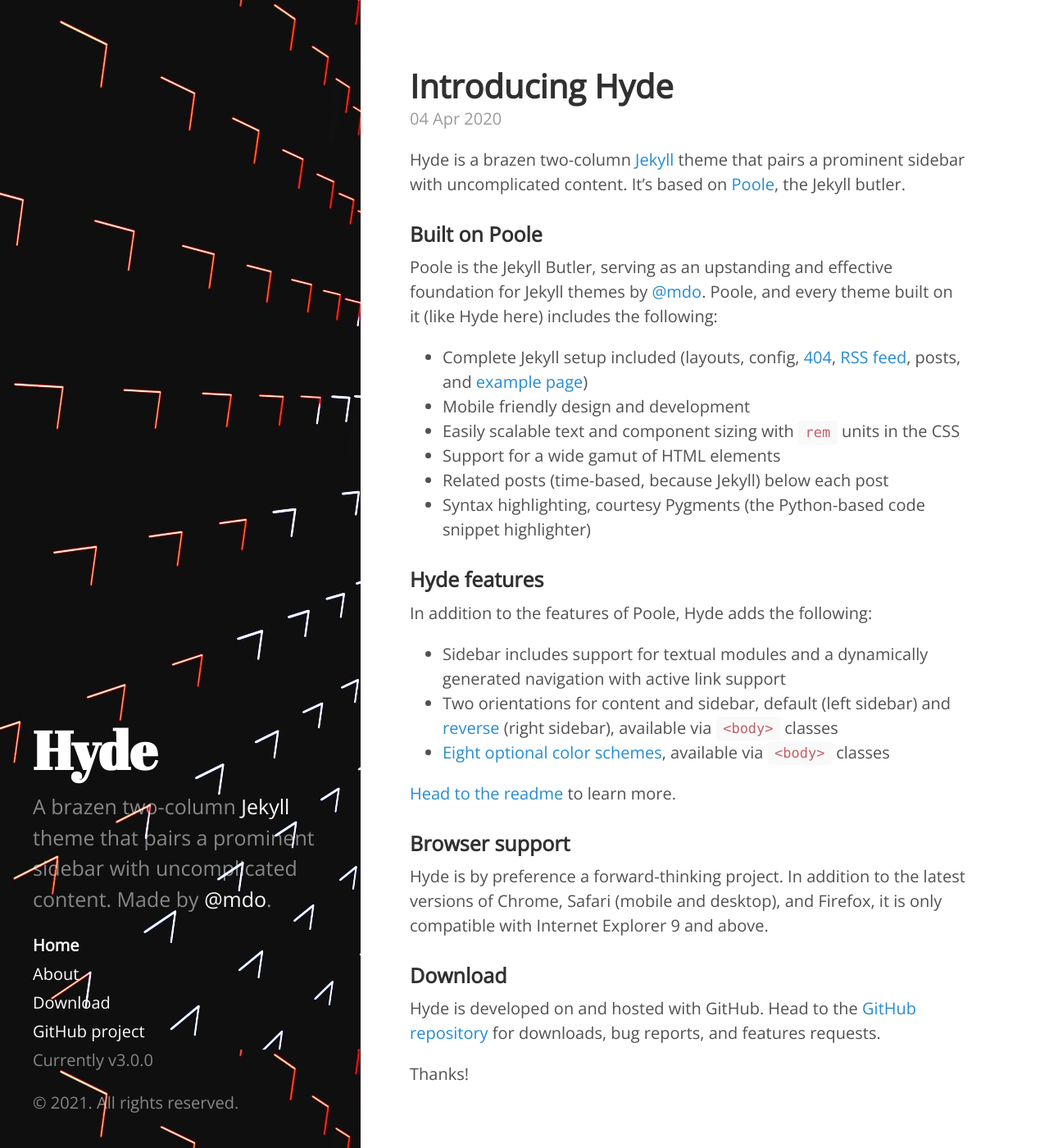
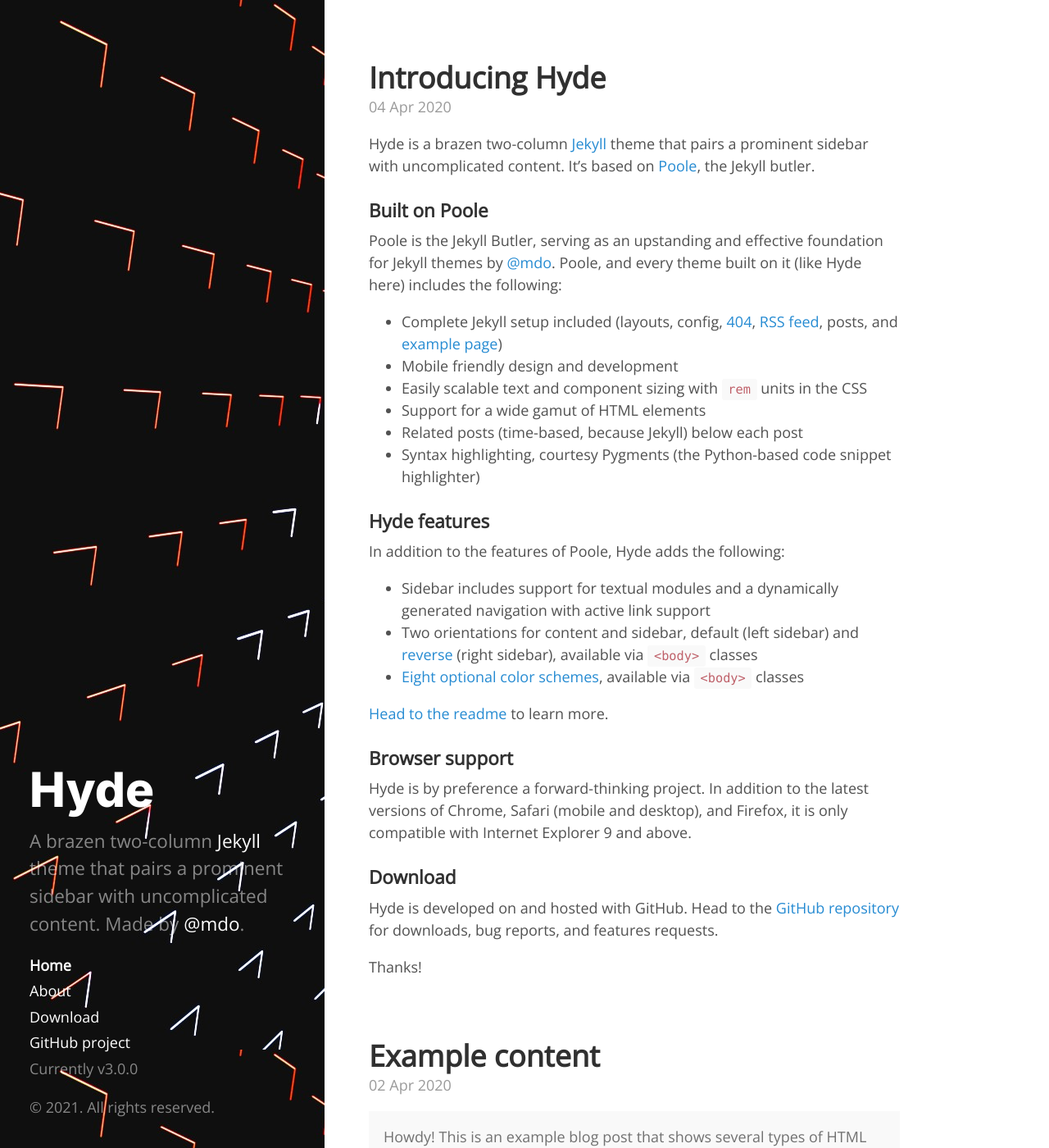
Before and after one commit to manddar/HydeIt, a Jekyll site: the page built from index.html, in a window 1280 px wide and 1400 px high. Shown: the whole window at 82% size. Built offline with Jekyll 4.4.1, drawn with Linux system fonts in a browser that asks for light colours; the list of posts is cut into pages by our own code.

Commit message:
Heading font changed

```diff
--- a/public/css/hyde.css
+++ b/public/css/hyde.css
@@ -47,7 +47,7 @@
 }
 @media (min-width: 58em) {
   html {
-    font-size: 20px;
+    font-size: 18px;
   }
 }
 
@@ -86,7 +86,8 @@
 .sidebar-about h1 {
   color: #fff;
   margin-top: 0;
-  font-family: "Abril Fatface", serif;
+  /* font-family: "Abril Fatface", serif; */
+  font-family: 'Inter', sans-serif;
   font-size: 3.25rem;
 }
 
```
